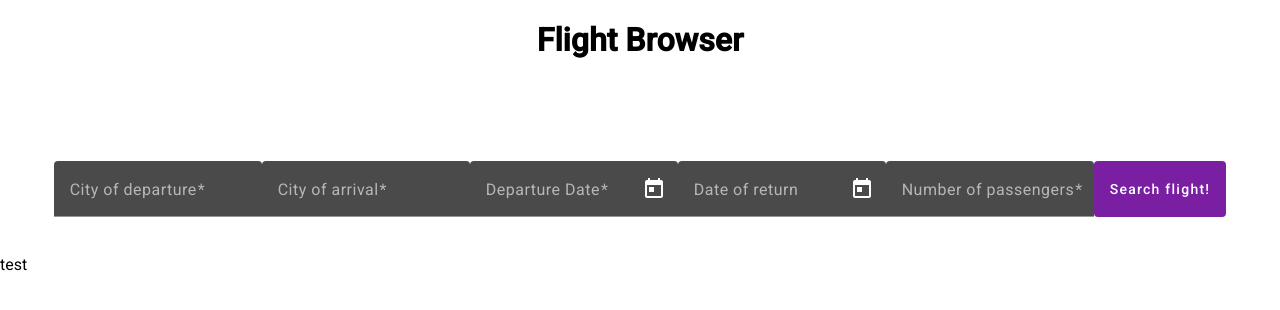
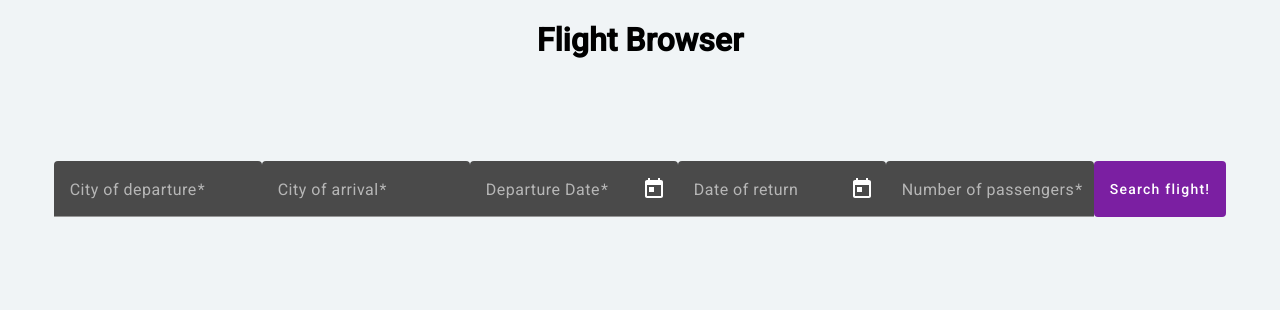
Before and after one commit to PrzemyslawKedziora/flight-scanner, an Angular app in the folder frontend/: page / in a window 1280 px wide. Shown: the top 310 px of the page. Built offline with nearby package versions, Linux system fonts and the light colour scheme; what @angular/material-moment-adapter would draw is missing.

Commit message:
Style: Form & record styling

```diff
--- a/frontend/src/app/app.component.html
+++ b/frontend/src/app/app.component.html
@@ -1,8 +1,12 @@
-<app-browser-form (flightsSender)="receiveListOfFlights($event)" (locationsSender)="receiveLocations($event)"></app-browser-form>
-<div class="available-flights-container">
-  @for (flight of flights; track flight.id){
+<div class="app-container">
+  <app-browser-form (flightsSender)="receiveListOfFlights($event)" (locationsSender)="receiveLocations($event)" (submitStatus)="receiveFormStatus($event)"></app-browser-form>
+  <div class="available-flights-container">
+    @for (flight of flights; track flight.id){
     <app-flight-record [flightRecord]="flight" [locations]="locations"></app-flight-record>
+    }
+  </div>
+  @if(flights.length === 0 && isSubmitted){
+  <div>eeeelo</div>
   }
+
 </div>
-
-<p>test</p>
--- a/frontend/src/app/app.component.ts
+++ b/frontend/src/app/app.component.ts
@@ -5,13 +5,16 @@ import {Component, Input} from '@angular/core'
   styleUrls: ['./app.component.scss']
 })
 export class AppComponent {
-  @Input() flights!: Array<any>;
+  @Input() flights: Array<any>  = [];
   @Input() locations!: string[];
-
+  @Input() isSubmitted = false;
   receiveListOfFlights($event: Array<any>){
     this.flights = $event;
   }
   receiveLocations($event: string[]){
     this.locations = $event;
   }
+  receiveFormStatus($event: boolean){
+    this.isSubmitted = $event;
+  }
 }
--- a/frontend/src/app/components/browser-form/browser-form.component.html
+++ b/frontend/src/app/components/browser-form/browser-form.component.html
@@ -1,6 +1,6 @@
 <div class="container">
     <h1>Flight Browser</h1>
-    <form [formGroup]="flightForm" (submit)="onSubmit()">
+    <form #formDirective="ngForm" [formGroup]="flightForm" (submit)="onSubmit(formDirective)">
       <mat-form-field class="example-full-width">
         <mat-label>City of departure</mat-label>
         <input matInput formControlName="origin" >
@@ -17,7 +17,7 @@
         </mat-form-field>
         <mat-form-field>
             <mat-label>Departure Date</mat-label>
-          <input matInput [matDatepicker]="departurePicker" formControlName="dateOfDeparture" [min]="minDate">
+          <input matInput [matDatepicker]="departurePicker" formControlName="dateOfDeparture" [min]="minDate" (dateChange)="onSetDepartureDate()">
           @if(flightForm.get('dateOfDeparture')?.errors?.['required']){
             <mat-error>This field is mandatory</mat-error>
           }
@@ -26,7 +26,7 @@
         </mat-form-field>
       <mat-form-field>
         <mat-label>Date of return</mat-label>
-        <input matInput [matDatepicker]="returnPicker" formControlName="dateOfReturn" [min]="minDate">
+        <input matInput [matDatepicker]="returnPicker" formControlName="dateOfReturn" [min]="minReturnDate">
         <mat-datepicker-toggle matIconSuffix [for]="returnPicker"></mat-datepicker-toggle>
         <mat-datepicker #returnPicker></mat-datepicker>
       </mat-form-field>
--- a/frontend/src/app/components/browser-form/browser-form.component.ts
+++ b/frontend/src/app/components/browser-form/browser-form.component.ts
@@ -45,11 +45,12 @@ export const MY_FORMATS = {
 export class BrowserFormComponent {
   @Output() flightsSender: EventEmitter<Array<any>> = new EventEmitter();
   @Output() locationsSender: EventEmitter<string[]> = new EventEmitter();
+  @Output() submitStatus: EventEmitter<boolean> = new EventEmitter();
   availableFlights!:Array<any>;
   locations:string[] = [];
   flightForm!: FormGroup;
   minDate = new Date();
-
+  minReturnDate = new Date();
   constructor(private fb: FormBuilder,
               private fs: FlightService) {
     this.flightForm = this.fb.group({
@@ -61,12 +62,13 @@ export class BrowserFormComponent {
     });
   }
 
-  onSubmit(){
+  onSubmit(formDirective: { resetForm: () => void; }){
     const originValue = this.flightForm.get('origin')!.value;
     const destination = this.flightForm.get('destination')!.value;
     this.setFormattedData('dateOfDeparture');
     this.setFormattedData('dateOfReturn');
-    console.log(this.flightForm.value)
+    this.submitStatus.emit(true);
+    console.log(this.flightForm.value);
    if (originValue && destination){
      this.locations[0] = originValue;
      this.locations[1] = destination;
@@ -84,11 +86,19 @@ export class BrowserFormComponent {
            console.log(res)
            console.log(this.availableFlights);
            this.flightsSender.emit(this.availableFlights);
+           this.flightForm.reset({},{emitEvent: false});
+           formDirective.resetForm();
          })
        });
      });
    }
   }
+
+  onSetDepartureDate() {
+    const minDate = new Date(moment(this.flightForm.get('dateOfDeparture')!.value).format('YYYY-MM-DD'));
+    this.minReturnDate = new Date(minDate.setDate(minDate.getDate()));
+  }
+
 
   private setFormattedData(selector:string) {
     const date: moment.Moment = moment(this.flightForm.get(selector)!.value);
--- a/frontend/src/app/components/flight-record/flight-record.component.html
+++ b/frontend/src/app/components/flight-record/flight-record.component.html
@@ -13,5 +13,8 @@
      </div>
    }
  </div>
-  <p>{{flightRecord.price.total}} {{flightRecord.price.currency}}</p>
+ <div class="price-container">
+   <p class="price-title">Price</p>
+   <p>{{flightRecord.price.total}} {{flightRecord.price.currency}}</p>
+ </div>
 </div>
--- a/frontend/src/app/components/flight-record/flight-record.component.scss
+++ b/frontend/src/app/components/flight-record/flight-record.component.scss
@@ -7,6 +7,16 @@
   width: 80vw;
   display: flex;
   align-items: center;
+  background: floralwhite;
   justify-content: space-evenly;
-  border: 1px solid #dc2e2e;
+  border: 1px solid #d7d7d7;
+  border-radius: 10px;
 }
+.price-container{
+  display: flex;
+  flex-direction: column;
+  align-items: center;
+}
+.price-title{
+  font-weight: bold;
+}
--- a/frontend/src/styles.scss
+++ b/frontend/src/styles.scss
@@ -1,4 +1,8 @@
 /* You can add global styles to this file, and also import other style files */
 
 html, body { height: 100%; }
-body { margin: 0; font-family: Roboto, "Helvetica Neue", sans-serif; }
+body {
+  margin: 0;
+  font-family: Roboto, "Helvetica Neue", sans-serif;
+  background-color: #F0F4F6;
+}
```
